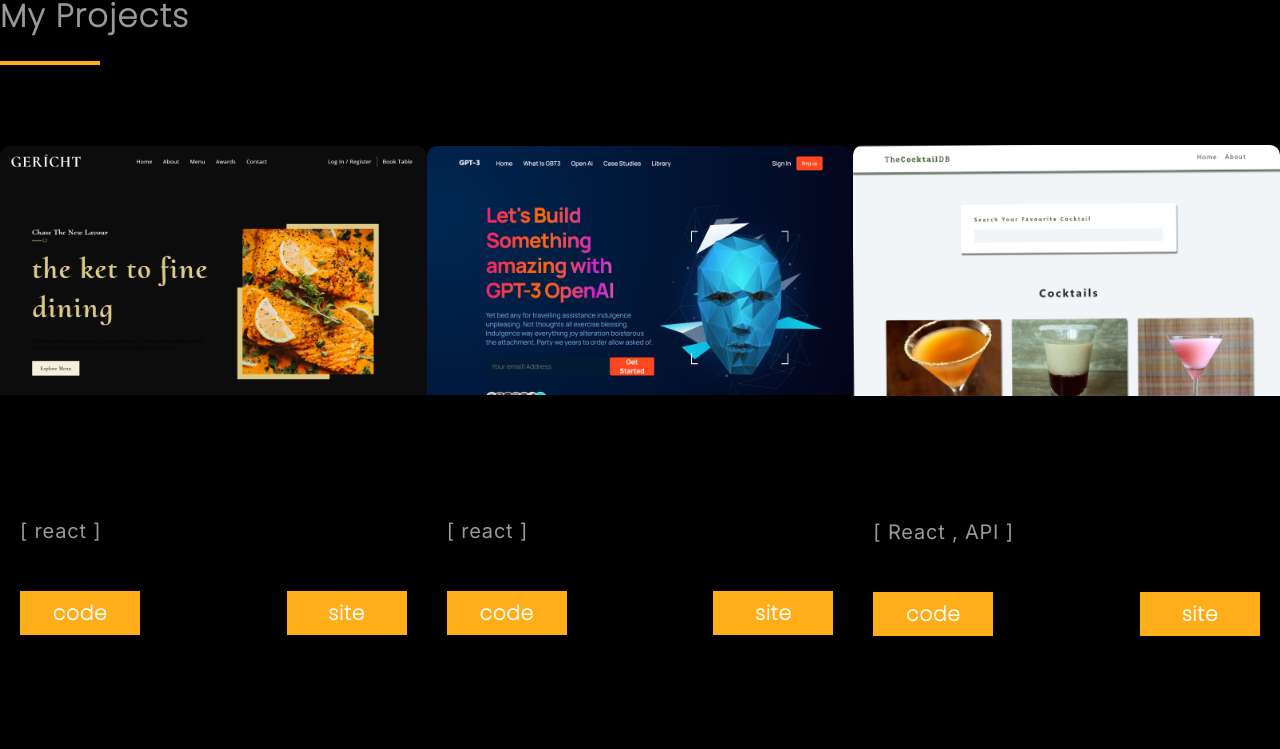
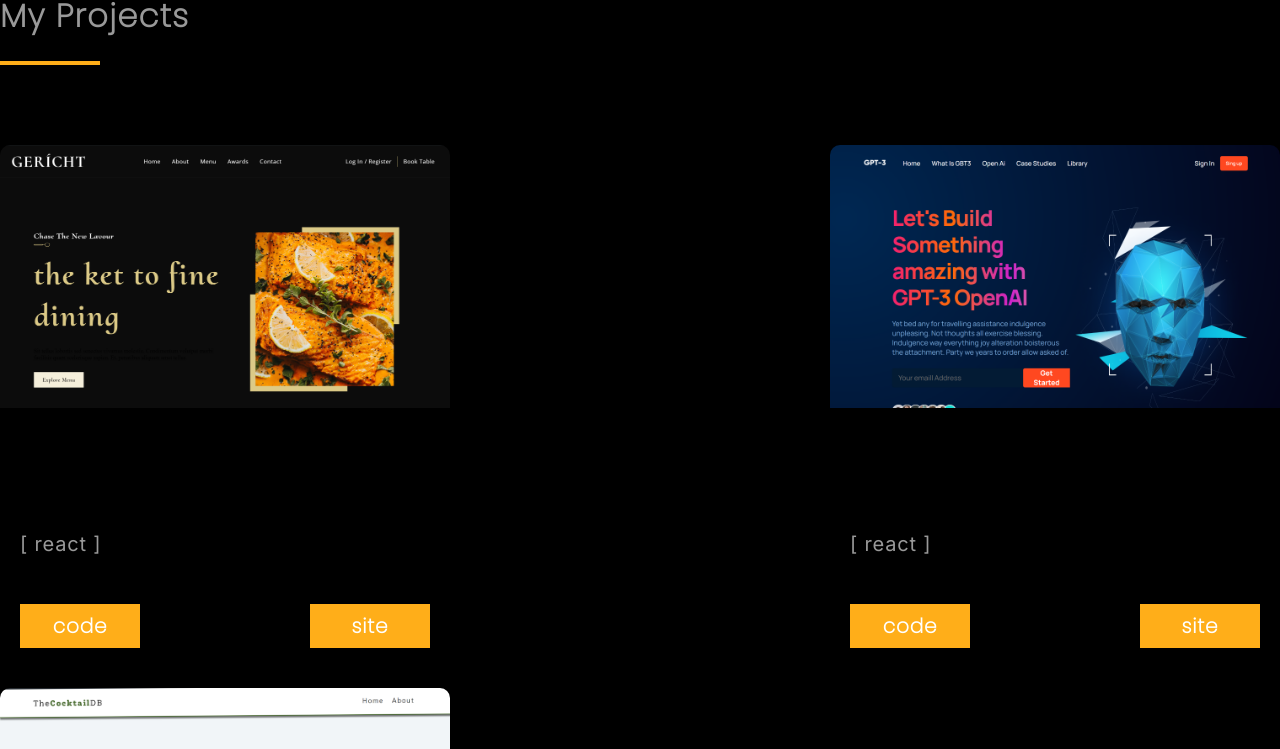
Before and after one commit to Raymondkingjnr/my-portfolio2, a React (Create React App) app: page / in a window 1280 px wide. Shown: the part 2583-3332 px from the top of the page. Built offline with nearby package versions, Linux system fonts and the light colour scheme.

Commit message:
modified:   src/components/projectscomponents/projects.css

```diff
--- a/src/components/projectscomponents/projects.css
+++ b/src/components/projectscomponents/projects.css
@@ -21,8 +21,9 @@
 }
 .projects--section__items {
   display: flex;
-  flex-direction: row;
+  flex-wrap: wrap;
   justify-content: space-between;
+  gap: 20px;
   align-items: center;
   margin-top: 5rem;
 }
```
